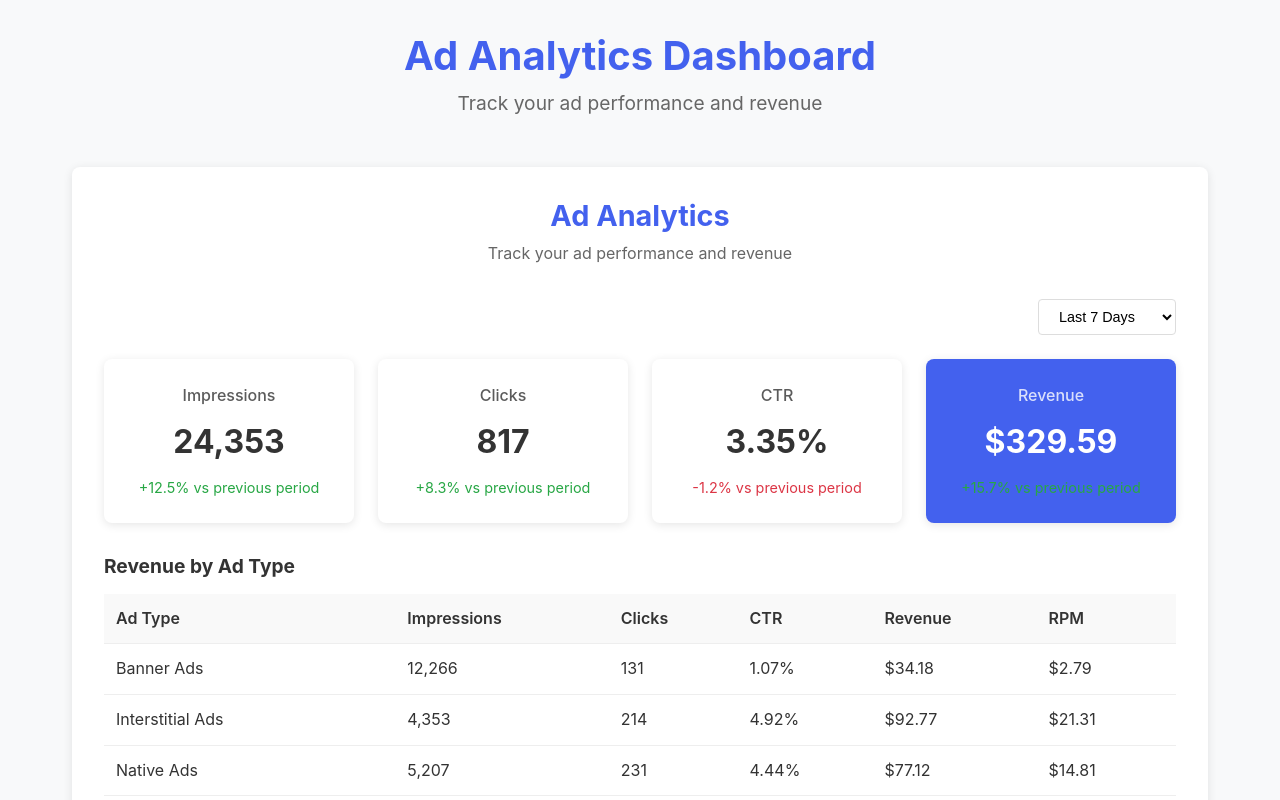
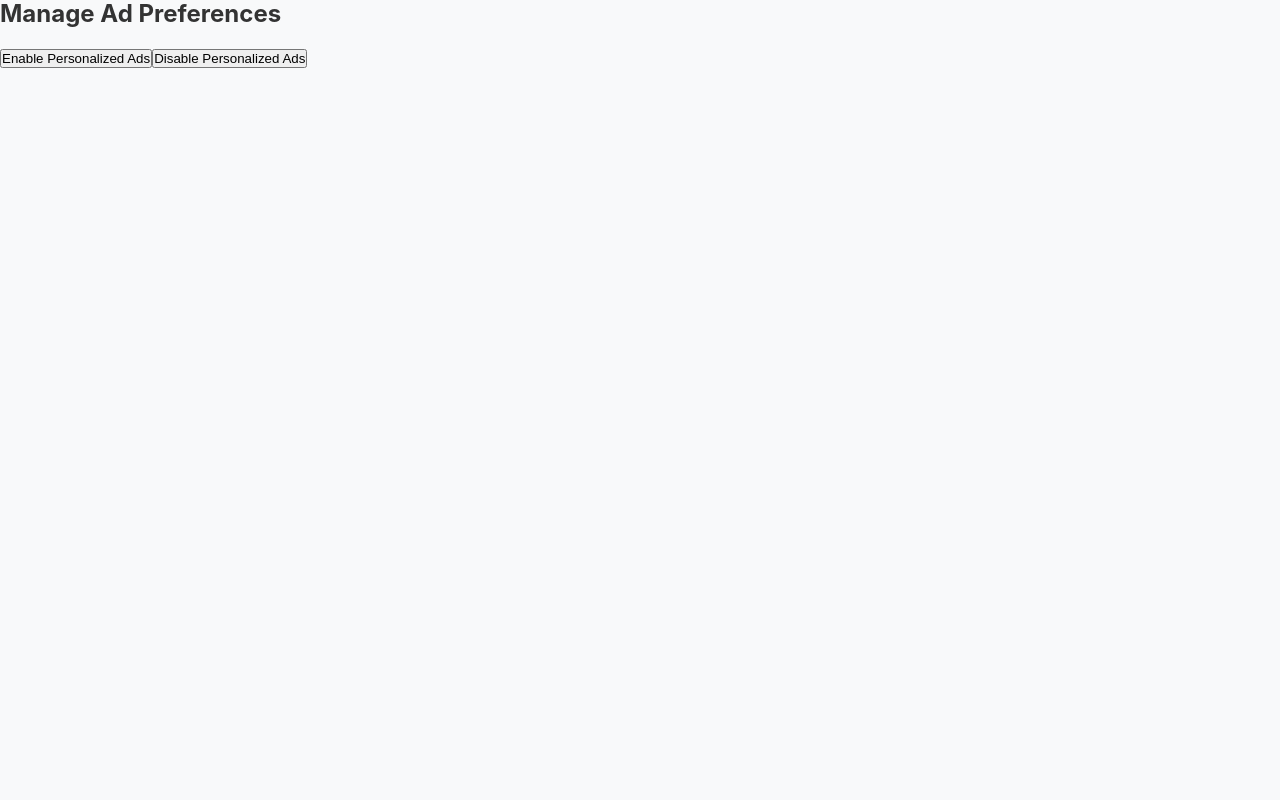
Before and after one commit to Ranjitkuyate/Toolfree002, a Next.js app: page /analytics-settings in a window 1280 px wide. Shown: the top 800 px of the page. Built offline with nearby package versions, Linux system fonts and the light colour scheme.

Commit message:
Update AdManager.tsx

```diff
--- a/src/components/ads/AdManager.tsx
+++ b/src/components/ads/AdManager.tsx
@@ -1,124 +1,36 @@
-import React from 'react';
-import styled from 'styled-components';
+import { useState, useEffect } from "react";
 
-interface AdManagerProps {
-  children?: React.ReactNode;
+interface AdPreferences {
+  [key: string]: any;
 }
 
-const AdManager: React.FC<AdManagerProps> = ({ children }) => {
-  const [adsEnabled, setAdsEnabled] = React.useState(true);
-  const [adPreferences, setAdPreferences] = React.useState({
-    showBannerAds: true,
-    showInterstitialAds: true,
-    showPushNotifications: true,
-    showNativeAds: true,
-    adFrequency: 'medium', // 'low', 'medium', 'high'
-  });
+const AdManager = () => {
+  const [adPreferences, setAdPreferences] = useState<AdPreferences>({});
 
-  // Load ad preferences from localStorage
-  React.useEffect(() => {
-    try {
-      const savedPreferences = localStorage.getItem('adPreferences');
-      if (savedPreferences) {
-        setAdPreferences(JSON.parse(savedPreferences));
-      }
-
-      const adsEnabledSetting = localStorage.getItem('adsEnabled');
-      if (adsEnabledSetting !== null) {
-        setAdsEnabled(adsEnabledSetting === 'true');
-      }
-    } catch (error) {
-      console.error('Error loading ad preferences:', error);
+  useEffect(() => {
+    const savedPreferences = localStorage.getItem("adPreferences");
+    if (savedPreferences) {
+      setAdPreferences(JSON.parse(savedPreferences));
     }
   }, []);
 
-  // Save ad preferences to localStorage
-  const saveAdPreferences = (newPreferences) => {
-    try {
-      localStorage.setItem('adPreferences', JSON.stringify(newPreferences));
-      setAdPreferences(newPreferences);
-    } catch (error) {
-      console.error('Error saving ad preferences:', error);
-    }
-  };
-
-  // Toggle ads enabled/disabled
-  const toggleAdsEnabled = () => {
-    const newValue = !adsEnabled;
-    try {
-      localStorage.setItem('adsEnabled', newValue.toString());
-      setAdsEnabled(newValue);
-    } catch (error) {
-      console.error('Error saving ads enabled setting:', error);
-    }
-  };
-
-  // Get ad frequency settings based on preference
-  const getAdFrequencySettings = () => {
-    switch (adPreferences.adFrequency) {
-      case 'low':
-        return {
-          interstitialDelay: 120, // seconds
-          maxAdsPerPage: 2,
-          maxAdsPerSession: 5,
-        };
-      case 'medium':
-        return {
-          interstitialDelay: 60, // seconds
-          maxAdsPerPage: 3,
-          maxAdsPerSession: 10,
-        };
-      case 'high':
-        return {
-          interstitialDelay: 30, // seconds
-          maxAdsPerPage: 5,
-          maxAdsPerSession: 15,
-        };
-      default:
-        return {
-          interstitialDelay: 60, // seconds
-          maxAdsPerPage: 3,
-          maxAdsPerSession: 10,
-        };
-    }
-  };
-
-  // Context value
-  const adContextValue = {
-    adsEnabled,
-    toggleAdsEnabled,
-    adPreferences,
-    saveAdPreferences,
-    frequencySettings: getAdFrequencySettings(),
-  };
+  function updatePreferences(newPreferences: Record<string, any>) {
+    const updatedPreferences = { ...adPreferences, ...newPreferences };
+    setAdPreferences(updatedPreferences);
+    localStorage.setItem("adPreferences", JSON.stringify(updatedPreferences));
+  }
 
   return (
-    <AdContext.Provider value={adContextValue}>
-      {children}
-    </AdContext.Provider>
+    <div>
+      <h2>Manage Ad Preferences</h2>
+      <button onClick={() => updatePreferences({ personalizedAds: true })}>
+        Enable Personalized Ads
+      </button>
+      <button onClick={() => updatePreferences({ personalizedAds: false })}>
+        Disable Personalized Ads
+      </button>
+    </div>
   );
 };
 
-// Create context
-export const AdContext = React.createContext({
-  adsEnabled: true,
-  toggleAdsEnabled: () => {},
-  adPreferences: {
-    showBannerAds: true,
-    showInterstitialAds: true,
-    showPushNotifications: true,
-    showNativeAds: true,
-    adFrequency: 'medium',
-  },
-  saveAdPreferences: (newPreferences) => {},
-  frequencySettings: {
-    interstitialDelay: 60,
-    maxAdsPerPage: 3,
-    maxAdsPerSession: 10,
-  },
-});
-
-// Hook for using ad context
-export const useAds = () => React.useContext(AdContext);
-
 export default AdManager;
```
